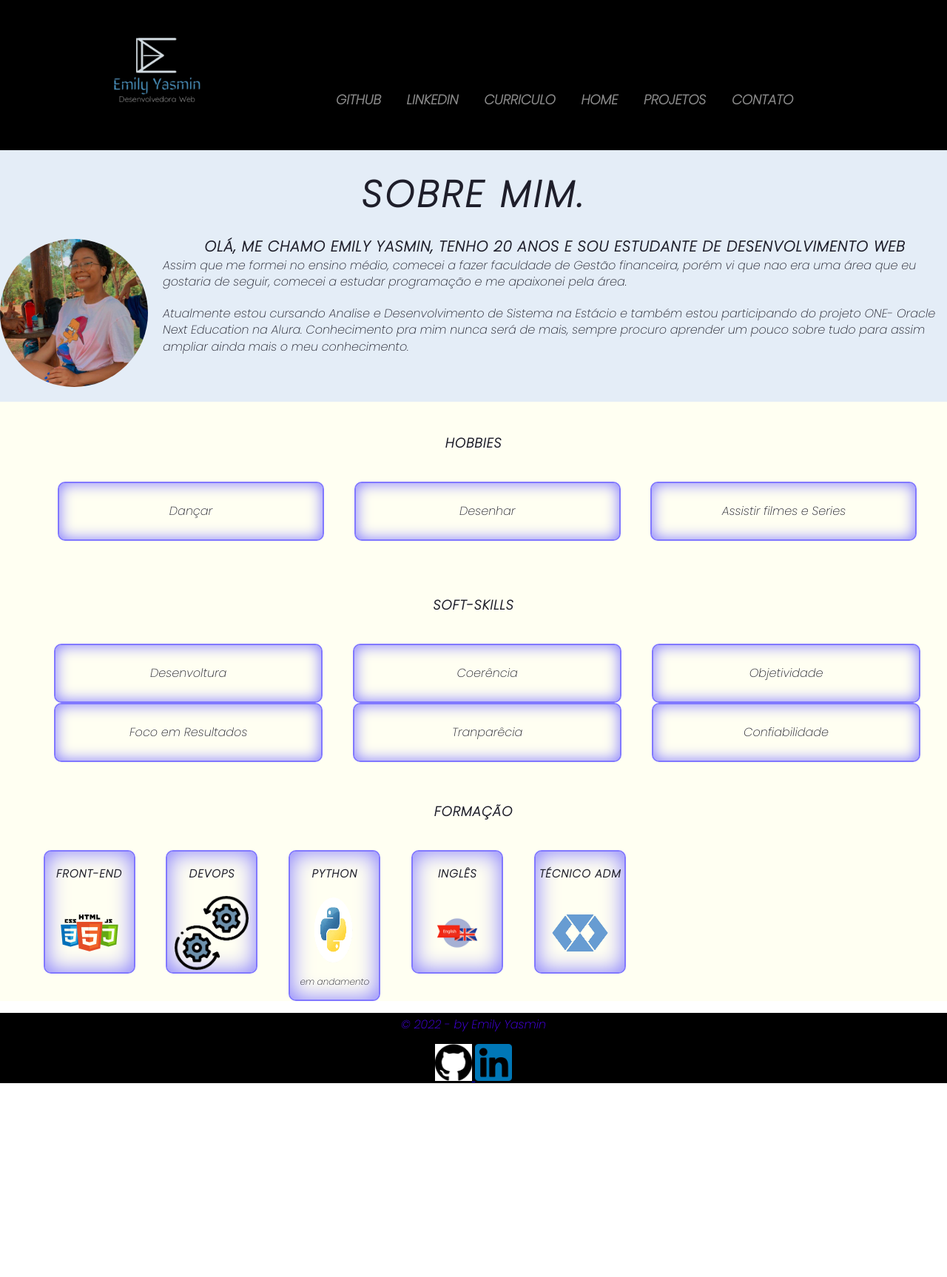
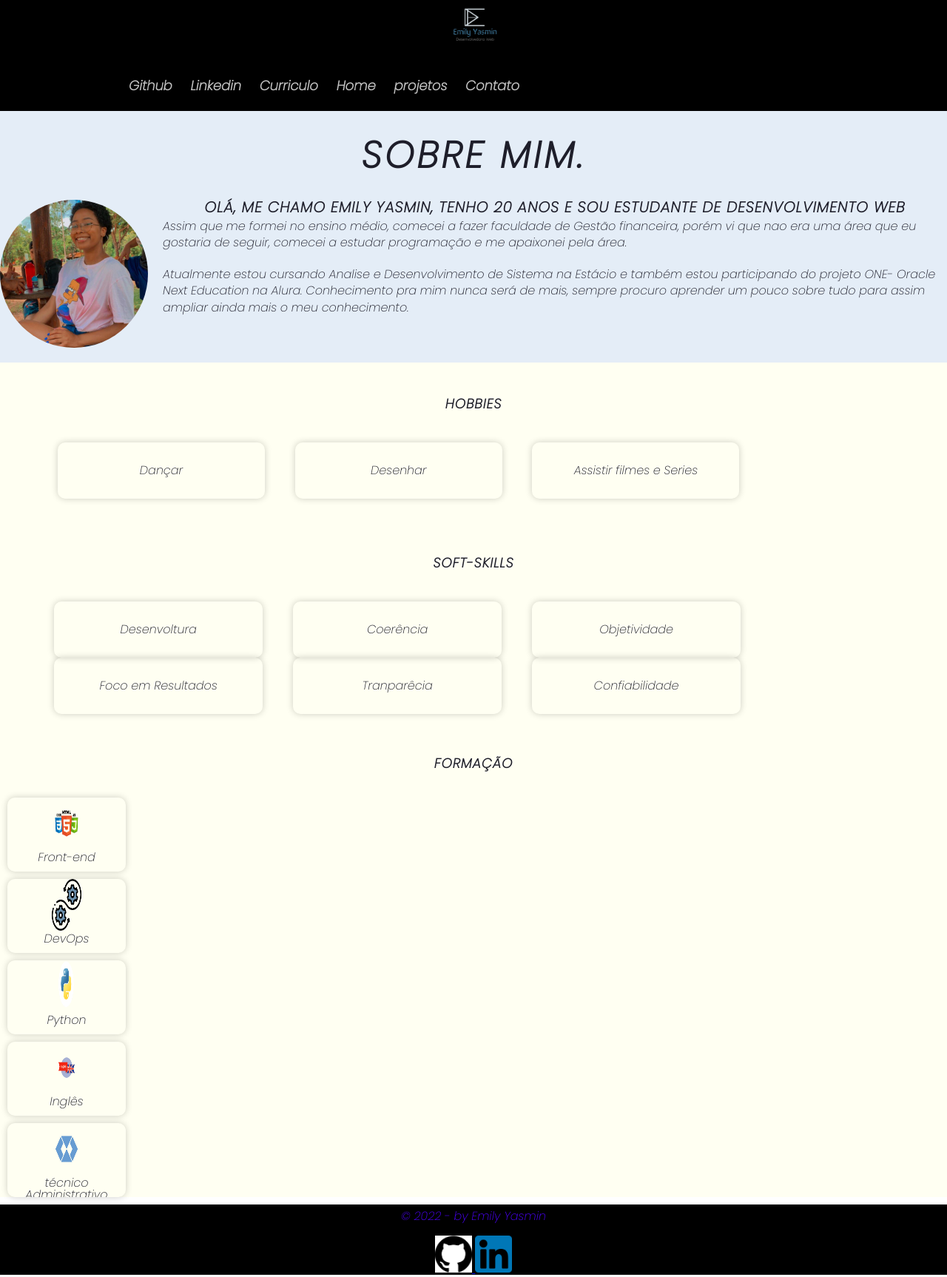
Before and after one commit to emilyasx/PORTIFOLIO, a plain HTML site: page index.html in a window 1280 px wide. Shown: the whole page at 74% size. Before the commit the page ends 1467 px from the top, so only its background shows below. Drawn offline with Linux system fonts and the light colour scheme.

Commit message:
atualizado

```diff
--- a/index.html
+++ b/index.html
@@ -1,5 +1,6 @@
 <!DOCTYPE html>
 <html lang="en">
+
 <head>
     <meta charset="UTF-8">
     <meta http-equiv="X-UA-Compatible" content="IE=edge">
@@ -8,6 +9,7 @@
     <link rel="stylesheet" href="reset.css">
     <link rel="stylesheet" href="style.css">
 </head>
+
 <body>
 
     <header class="header-container">
@@ -16,21 +18,20 @@
             <img class="logo" src="./img/logo_emily.png" width="200px" height="200px">
 
         </div>
-        </header>
-
-        <main>
         <div class="header2">
             <nav class="menu">
                 <ul>
                     <li>
-                            <a href="https://github.com/emilyasx/" class="header__intro__links__link" target="_blank">Github</a>
+                        <a href="https://github.com/emilyasx/" class="header__intro__links__link"
+                            target="_blank">Github</a>
                     </li>
                     <li>
                         <a href="tps://www.linkedin.com/in/emily-carvalho-2aa57018b/" class="header__intro__links__link"
                             target="_blank">Linkedin </a>
                     </li>
                     <li>
-                            <a href="./img/Emily Yasmin (1) 1.pdf" class="header__intro__links__link" target="_blank">Curriculo</a>
+                        <a href="./img/Emily Yasmin (1) 1.pdf" class="header__intro__links__link"
+                            target="_blank">Curriculo</a>
                     </li>
 
                     <li>
@@ -46,6 +47,10 @@
                 </ul>
             </nav>
         </div>
+    </header>
+
+    <main>
+
         <div class="sobre">
             <h1 class="principal"><em>Sobre mim</em>.</h1>
 
@@ -54,10 +59,12 @@
 
             <h2 class="subtitulo">Olá, me chamo Emily Yasmin, tenho 20 anos e sou estudante de Desenvolvimento web</h2>
 
-                    <p>Assim que me formei no ensino médio, comecei a fazer faculdade de Gestão financeira, porém vi que nao era uma
+            <p>Assim que me formei no ensino médio, comecei a fazer faculdade de Gestão financeira, porém vi que nao era
+                uma
                 área que eu gostaria de seguir, comecei a estudar programação e me apaixonei pela área.</p>
 
-                    <p>Atualmente estou cursando Analise e Desenvolvimento de Sistema na Estácio e também estou participando do projeto ONE- Oracle Next Education na Alura. Conhecimento pra mim nunca será de mais,
+            <p>Atualmente estou cursando Analise e Desenvolvimento de Sistema na Estácio e também estou participando do
+                projeto ONE- Oracle Next Education na Alura. Conhecimento pra mim nunca será de mais,
                 sempre procuro aprender um pouco sobre tudo para assim ampliar ainda mais o meu conhecimento.</p>
         </div>
 
@@ -85,37 +92,33 @@
             <li>Confiabilidade</li>
         </ul>
     </section>
-        <section class="formação">
-            <h2>Formação</h2>
-            <ul class="lista-formação">
-                <li>
-                    <h3>Front-end</h3>
-                    <img class="imagem" src="./img/front.png">
-                </li>
+    <section>
+        <h2 class="titulo-formação">Formação</h2>
+        <dic class="formacões">
 
-                <li>
-                    <h3>DevOps</h3>
-                    <img class="imagem" src="./img/devops.png">
+            <div class="formação">
+                <img class="formação1" src="img/front.png" />
+                <h4 class="formação__titulo">Front-end</h4>
+            </div>
+            <div class="formação">
+                <img class="formação1" src="img/devops.png" />
+                <h4 class="formação__titulo">DevOps</h4>
+            </div>
 
-                </li>
+            <div class="formação">
+                <img class="formação1" src="img/python.png" />
+                <h4 class="formação__titulo">Python</h4>
+            </div>
 
-                <li>
-                    <h3>Python</h3>
-                    <img class="imagem" src="./img/python.png">
-                    <p class="paragrafo">em andamento</p>
-                </li>
+            <div class="formação">
+                <img class="formação1" src="img/ingles.png" />
+                <h4 class="foração__titulo">Inglês</h4>
+            </div>
 
-                <li>
-                    <h3>Inglês</h3>
-                    <img class="imagem" src="./img/ingles.png">
-                </li>
-
-                <li>
-                    <h3>Técnico Adm</h3>
-                    <img class="imagem" src="./img/Adm.png">
-                </li>
-            </ul>
-
+            <div class="formação">
+                <img class="formação1" src="img/Adm.png" />
+                <h4 class="foração__titulo">técnico Administrativo</h4>
+            </div>
     </section>
 
     <footer class="footer">
--- a/style.css
+++ b/style.css
@@ -14,54 +14,59 @@ body {
 header {
     background-color: rgb(0, 0, 0);
     color: #ffffff;
+    height: 150px;
 }
 
-´.header2 {
-    background-color: white;
-    width: 980px;
+.header2 {
+    background-color: transparent;
+    width: 100%;
     margin: 0 auto;
-    border-bottom: 3px solid rgb(226, 226, 226);
+    padding: 0px;
+
+}
+
+.logo {
+    width: 100px;
+    height: 100px;
+}
+
+.caixa {
+    margin-left: auto;
+    margin-right: auto;
+    width: 6em
 }
 
 .menu ul li {
     display: inline-block;
     color: #8b8b8b;
     font-weight: bold;
-    margin-left: 30px;
+    margin-left: 20px;
+    height: 40px;
+}
+
+.menu ul li:hover {
+    border-bottom: 3px solid #2A7AE4;
+}
+
+.menu ul li a:hover {
+    color: #2A7AE4;
 }
 
 .menu ul li a {
-    color: #8b8b8b;
+    color: #c4c4c4;
     text-decoration: none;
     font-size: 18px;
 }
 
 .menu {
-    width: 70%;
-    float: left;
+    width: 100%;
+    float: center;
+    padding: 2px;
 }
 
-nav {
-    position: absolute;
-    top: 110px;
-    right: 0;
-}
-
-nav li {
-    display: inline;
-    margin: 0 0 0 15px;
-    color: #ffffff;
-
-
-}
-
-nav a {
-    text-transform: uppercase;
-    color: rgb(248, 248, 250);
-    font-weight: bold;
-    font-size: 24px;
-    text-decoration: none;
-
+.menu-urls {
+    border-bottom: 3px solid rgb(226, 226, 226);
+    height: 70px;
 }
 
 .header-container {
@@ -78,12 +83,14 @@ nav a {
     position: relative;
 
 }
+
 .header__intro__links {
 
     list-style: none;
     justify-content: space-between;
     font-size: .8em;
 }
+
 .header__intro__links__link {
     text-decoration: underline;
     text-decoration-style: dotted;
@@ -95,11 +102,11 @@ a:hover {
 
 
 }
+
 main {
 
 
     width: 100%;
-    background-color: black;
 }
 
 h1 {
@@ -108,7 +115,8 @@ h1 {
     letter-spacing: 2px;
     line-height: 2;
     font-weight: bold;
-    text-align: center;}
+    text-align: center;
+}
 
 h2 {
     text-transform: uppercase;
@@ -119,6 +127,7 @@ h2 {
     text-align: center;
 
 }
+
 h3 {
     text-transform: uppercase;
     letter-spacing: 1px;
@@ -127,6 +136,7 @@ h3 {
     font-weight: bold;
     text-align: center;
 }
+
 .principal {
     font-size: 50px;
     text-transform: uppercase;
@@ -134,12 +144,14 @@ h3 {
     text-align: center;
     padding: 10px;
 }
-.sobre{
+
+.sobre {
     float: left;
     width: 100%;
     background-color: #e4edf7;
 
 }
+
 .sobre-mim {
     width: 200px;
     height: 200px;
@@ -150,8 +162,9 @@ h3 {
     right: 50;
 
 }
+
 section {
-    background-color: #fffff2 ;
+    background-color: #fffff2;
 }
 
 .subtitulo {
@@ -160,12 +173,13 @@ section {
 
 }
 
-p{
+p {
     padding: 5px;
     font-size: 1em;
     padding-bottom: 15px;
     line-height: 1.4;
 }
+
 .hobbies {
     padding: 20px;
     clear: left;
@@ -175,63 +189,73 @@ p{
 .hobbies li {
     display: inline-block;
     text-align: center;
-    width: 30%;
+    width: 20%;
     vertical-align: top;
     margin: 0 1.5%;
     padding: 30px 20px;
-    box-sizing: border-box;
-    border: 2px solid #8178ff;
     border-radius: 10px;
-    box-shadow: inset 0 0 20px #8178ff;
+    box-shadow: 0px 0px 10px rgba(0, 0, 0, .2);
 }
 
 .soft-skills {
     line-height: 1;
-    padding:15px ;
+    padding: 15px;
 }
+
 .soft-skills li {
     display: inline-block;
     text-align: center;
-    width: 30%;
+    width: 20%;
     vertical-align: top;
     margin: 0 1.5%;
     padding: 30px 20px;
-    box-sizing: border-box;
-    border: 2px solid #8178ff;
     border-radius: 10px;
-    box-shadow: inset 0 0 20px #8178ff;
-
+    box-shadow: 0px 0px 10px rgba(0, 0, 0, .2);
 }
 
-.formação li {
+
+.formações {
+    background-color: transparent;
     display: inline-block;
+    flex-wrap: wrap;
+    padding: 5rem 0 0 5rem;
+}
+
+.formação {
+    overflow: hidden;
     text-align: center;
-    width: 10%;
+    width: 160px;
+    height: 100px;
+    flex-direction: column;
     vertical-align: top;
-    margin: 0 1.5%;
-    box-sizing: border-box;
-    border: 2px solid #8178ff;
+    box-shadow: 0px 0px 10px rgba(0, 0, 0, .2);
+    margin: 10px;
     border-radius: 10px;
-    box-shadow: inset 0 0 30px #8178ff;
+}
+
+.formação div {
+    padding: 10px;
+    display: flex;
+    flex-wrap: wrap;
+}
 
 
-}
-.imagem {
-    width: 100px;
-    height: 100px;
+.formação1 {
+    width: 40px;
+    height: 70px;
 }
 
 .paragrafo {
     font-size: 12px;
 }
 
-.footer{
+.footer {
     text-align: center;
     background-color: #000000;
     font-size: 16px;
     color: rgb(76, 0, 255);
-	bottom:0;
-	width:100%;
+    bottom: 0;
+    width: 100%;
     height: 100%;
 
 }
@@ -241,20 +265,25 @@ p{
     .principal {
         font-size: 20px;
     }
+
     .logo {
         width: 100px;
         height: 100px;
     }
-    .subtitulo{
+
+    .subtitulo {
         font-size: 16px;
         padding: 8px;
 
     }
+
     .sobre-mim {
         width: 30%;
         height: 30%;
     }
-    .soft-skills li, .hobbies li {
+
+    .soft-skills li,
+    .hobbies li {
         font-size: 10px;
         text-align: center;
         margin: 0 5%;
@@ -262,11 +291,13 @@ p{
         padding: 10px;
 
     }
+
     .imagem {
         width: 50px;
         height: 50px;
 
     }
+
     .formação li {
         margin: 0 5%;
         text-align: center;
@@ -275,19 +306,57 @@ p{
         padding: 5px;
 
     }
+
     .header-container {
         padding: 0;
     }
-    nav {
-        position: static;
-        right: 50;
-    }
+
     nav a {
         font-size: 10px;
-        margin: 0 0 0 10px;
+        margin: 0 0 0 px;
         text-align: right;
     }
+
     .paragrafo {
         font-size: 5px;
     }
+
+    .menu ul li {
+        display: inline-block;
+        color: #8b8b8b;
+        font-weight: bold;
+        margin-left: 5px;
+        height: 15px;
+    }
+
+    .menu ul li:hover {
+        border-bottom: 3px solid #2A7AE4;
+    }
+
+    .menu ul li a:hover {
+        color: #2A7AE4;
+    }
+
+    .menu ul li a {
+        color: #c4c4c4;
+        text-decoration: none;
+        font-size: 10px;
+    }
+
+    .menu {
+        width: 50%;
+        float: center;
+        padding: 2px;
+    }
+
+    .menu-urls {
+        border-bottom: 3px solid rgb(226, 226, 226);
+        height: 70px;
+    }
+
+    .header2 {
+        background-color: transparent;
+
+
+    }
 }
```
Also changed, not shown: contato.html (+18 -10 lines), projetos.css (+10 -8 lines), projetos.html (+13 -8 lines). Lines whose indentation alone changed are shown as unchanged.
